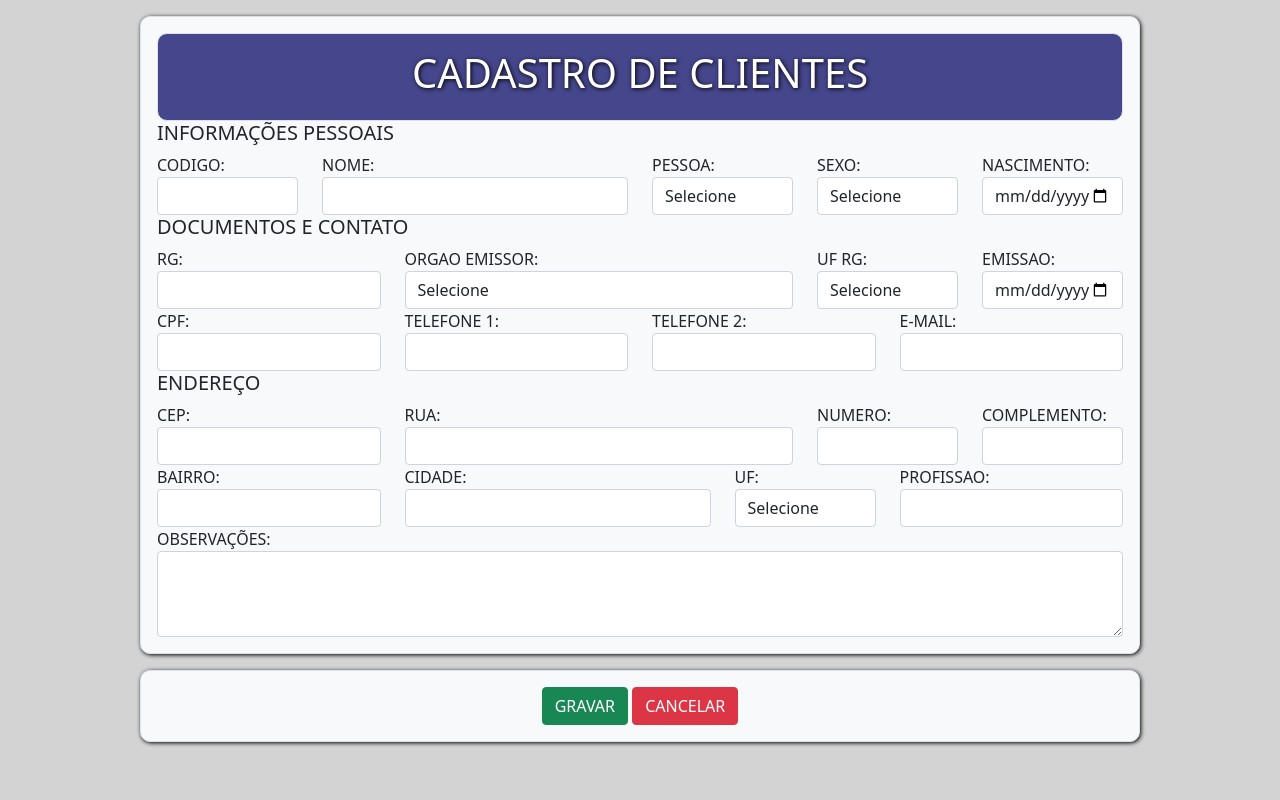
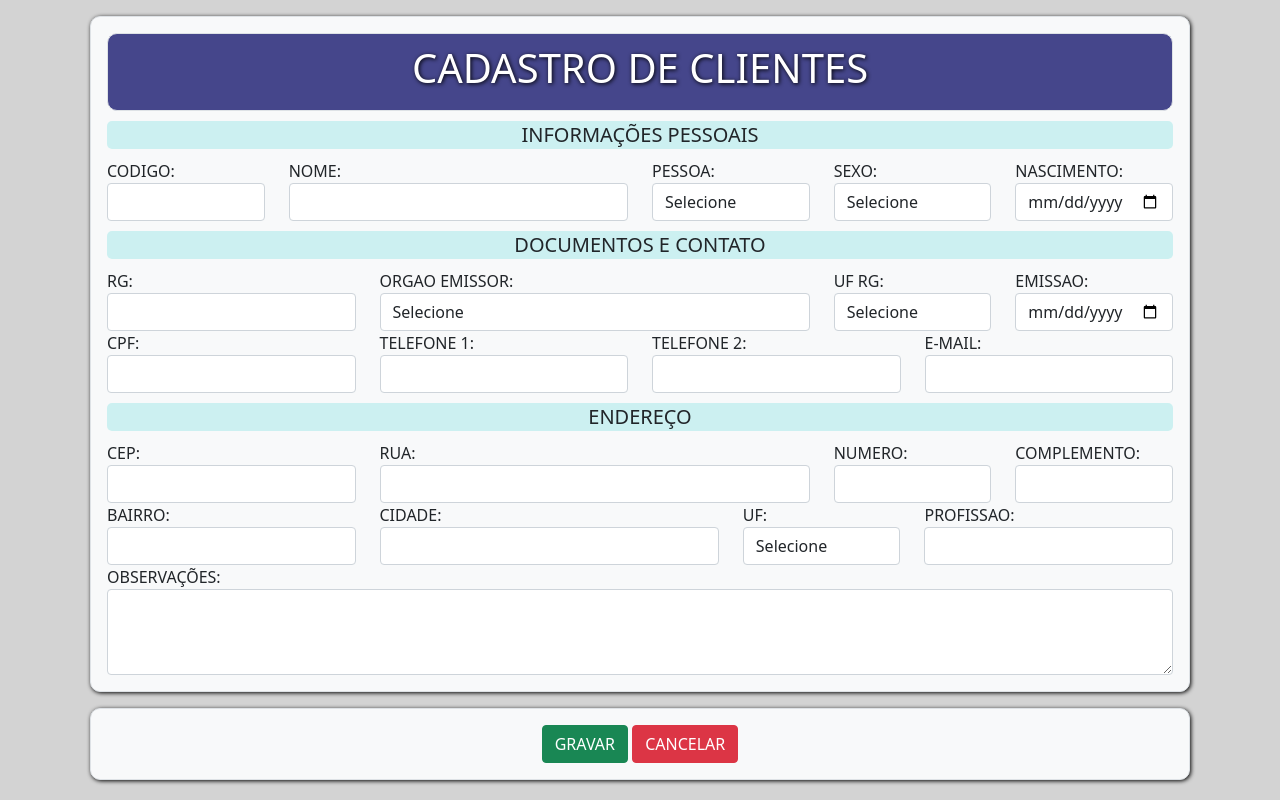
Before and after one commit to ThiagoMB60/CADASTRO-DE-CLIENTES-FRONT-END, a plain HTML site: page index.html in a window 1280 px wide. Drawn offline with nearby package versions, Linux system fonts and the light colour scheme.

Commit message:
Add files via upload

```diff
--- a/css/estilo.css
+++ b/css/estilo.css
@@ -6,14 +6,23 @@ body{
 
 div.container {
 	box-shadow: 1px 1px 4px black;
-	max-width: 1000px;
+	max-width: 1100px;
 	border-radius: 10px
 }
 
 div.titulo{
-	padding: 15px;
+	padding: 10px;
 	background-color: rgba(25,25,112,.8);
 	text-shadow: 1px 1px 4px black;
 	color: #ffffff;
 	border-radius: 10px;
 }
+
+h5{
+	text-align: center;
+	background-color: rgba(175,235,235,.6);
+	margin-top: 10px;
+	padding: 2px;
+	margin-bottom: 10px;
+	border-radius: 5px;
+}
```
